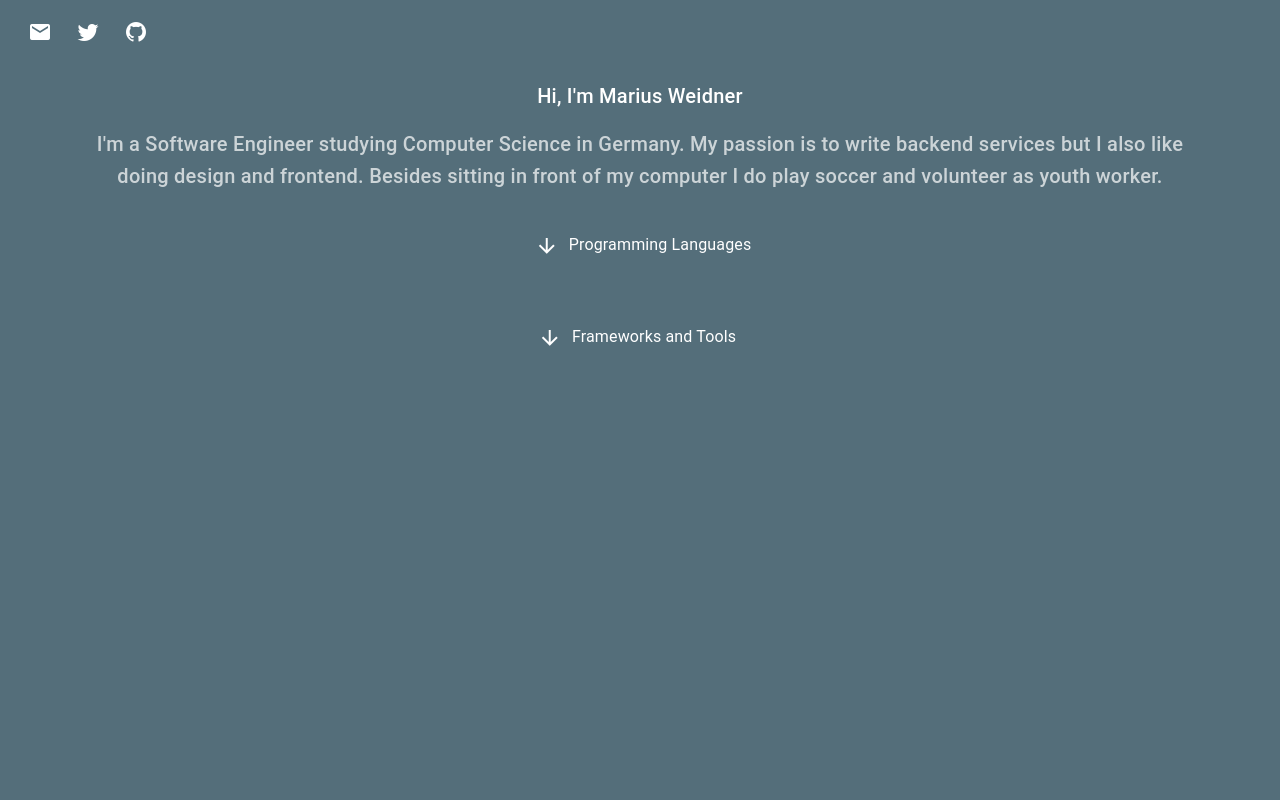
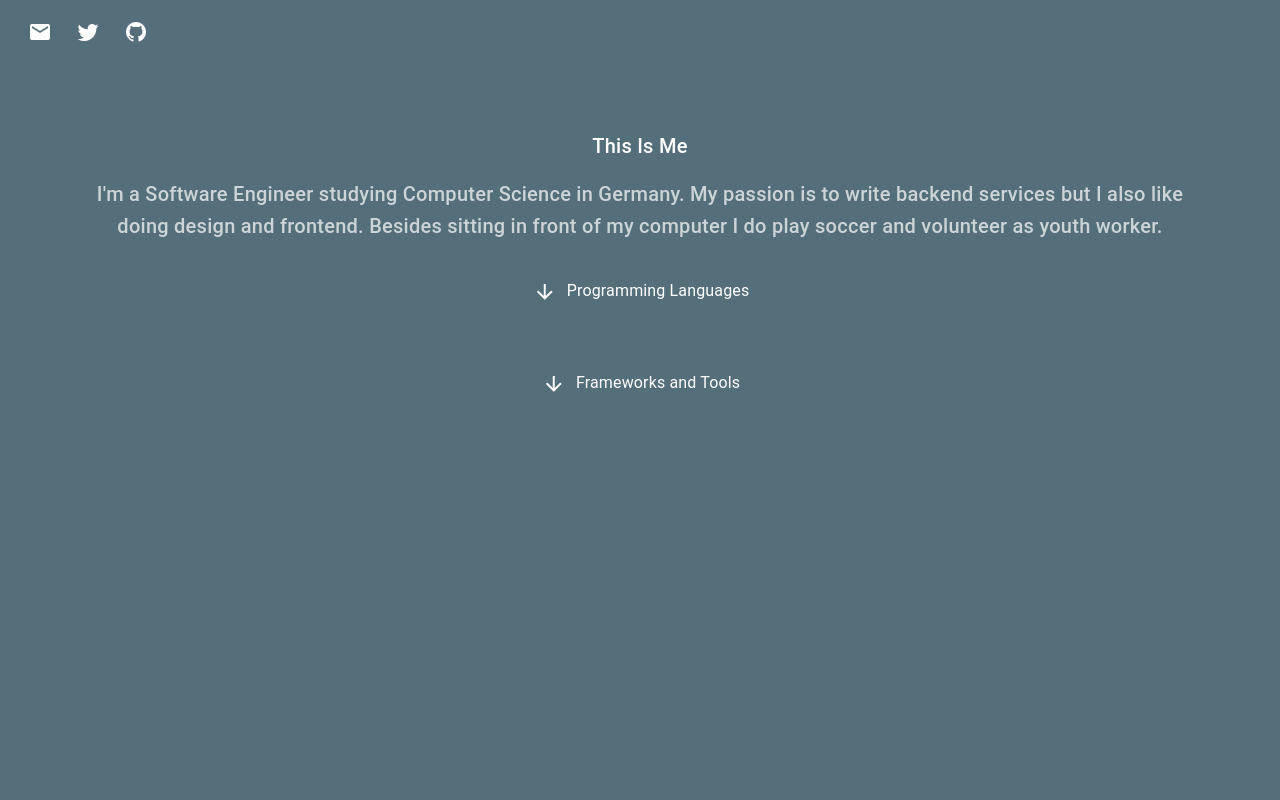
Before and after one commit to Mari-W/mari-w.github.io, a Vue app: page / in a window 1280 px wide. Shown: the top 800 px of the page. Built offline with nearby package versions, Linux system fonts and the light colour scheme.

Commit message:
texts :)

```diff
--- a/src/components/sections/About.vue
+++ b/src/components/sections/About.vue
@@ -1,6 +1,6 @@
 <template>
   <div class="pa-0 ma-0" style="min-height: 780px">
-    <div style="height: 100px" v-if="!this.$isMobile"></div>
+    <div :style="this.$isMobile ? 'height: 50px' : 'height: 100px'"></div>
     <v-container id="about" fill-height fluid class="pa-0">
       <v-spacer/>
       <v-img
@@ -13,7 +13,7 @@
       <v-card flat color="transparent" :max-width="this.$isMobile ? '90%' : '45%'"
               :class="this.$isMobile ? 'text-center' : ''">
         <v-card-title :class="this.$isMobile ? 'justify-center' : 'display-2'">
-          Hi, I'm Marius Weidner
+          This Is Me
         </v-card-title>
         <v-card-text class="title">
           I'm a Software Engineer studying Computer Science in Germany. My
@@ -22,11 +22,11 @@
           Besides sitting in front of my computer I do play soccer and volunteer
           as youth worker.
         </v-card-text>
-        <v-row class="mt-n2">
+        <v-row>
           <v-col :style="this.$isMobile ? 'min-width: 60%' : ''">
             <v-divider v-if="languages"/>
             <v-card-subtitle :class="this.$isMobile ? 'subtitle-1 white--text' : 'headline white--text'">
-              <v-btn icon @click="languages = !languages">
+              <v-btn icon class="ml-n1" @click="languages = !languages">
                 <v-icon>{{
                     languages ? "mdi-arrow-up" : "mdi-arrow-down"
                   }}
@@ -52,7 +52,7 @@
           <v-col :style="this.$isMobile ? 'min-width: 60%' : ''">
             <v-divider v-if="frameworks"/>
             <v-card-subtitle :class="this.$isMobile ? 'subtitle-1 white--text' : 'headline white--text'">
-              <v-btn icon class="ml-n3" @click="frameworks = !frameworks">
+              <v-btn icon class="ml-n1" @click="frameworks = !frameworks">
                 <v-icon>{{
                     frameworks ? "mdi-arrow-up" : "mdi-arrow-down"
                   }}
--- a/src/components/sections/Volunteering.vue
+++ b/src/components/sections/Volunteering.vue
@@ -56,15 +56,15 @@
           KjG St. Peter und Paul
         </v-card-title>
         <v-card-text :class="this.$isMobile ?'title text-center mt-4 ml-4' : 'title'">
-          Since 2016 I've been part of the local youth organization. We plan weekly activities for children from 8-15
-          years over the year
-          and go on an summer camp every year with about 50 children. The <a
+          Since 2016 I've been part of a local youth organization called Katholische-junge-Gemeinde. We plan weekly activities for children from 8-15
+          years
+          and go on an 10 days summer camp every year with about 50 children. The <a
             href="https://www.kath-geht.de/html/content/kjg_st_peter_und_paul9344.html"
             target="_blank"
             style="color:white; text-decoration: none;"
         >KjG St. Peter und Paul</a
         >
-          is has about 35 leaders and over 200 registered children.
+          has about 35 leaders and over 200 registered children.
         </v-card-text>
       </v-card>
       <v-spacer/>
```
